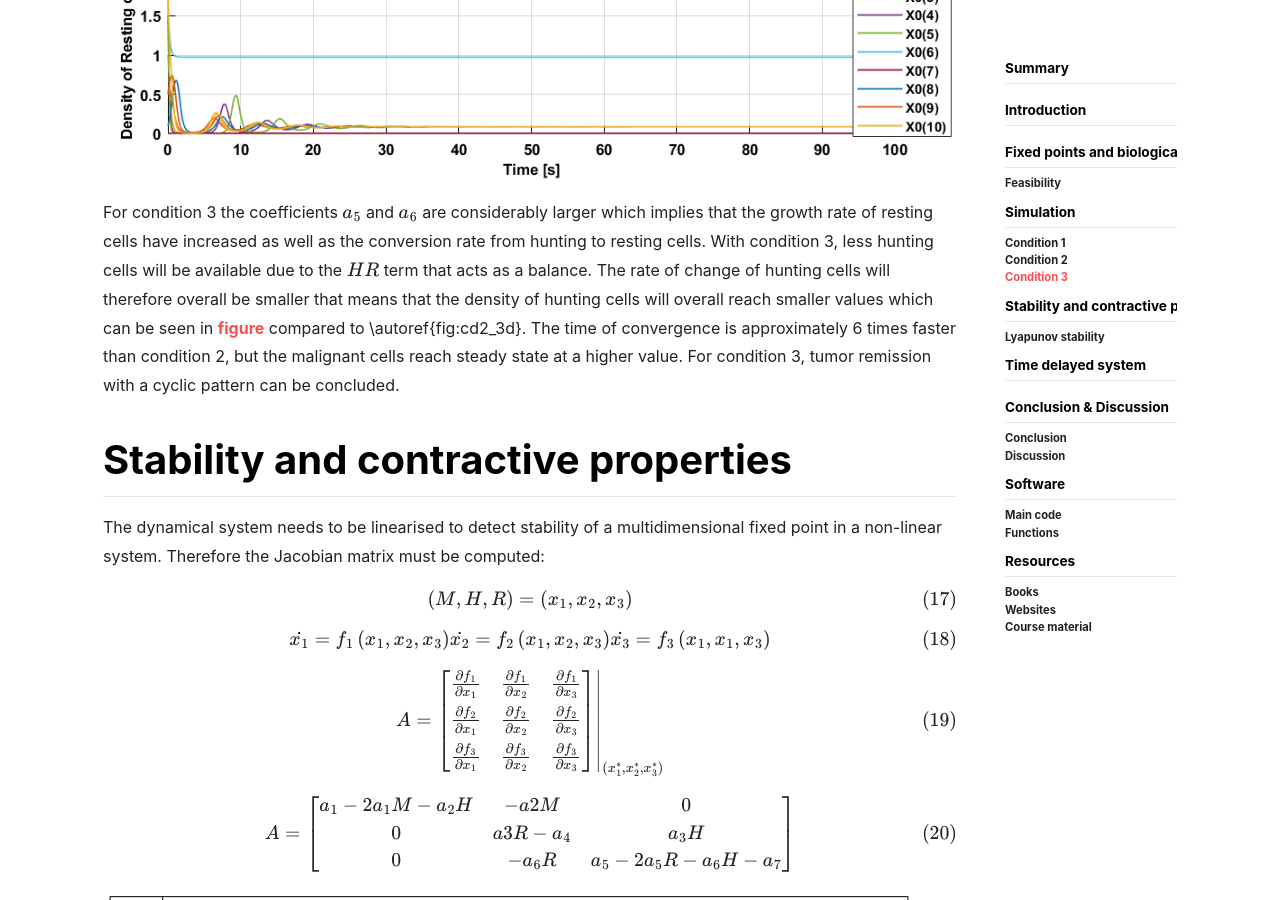
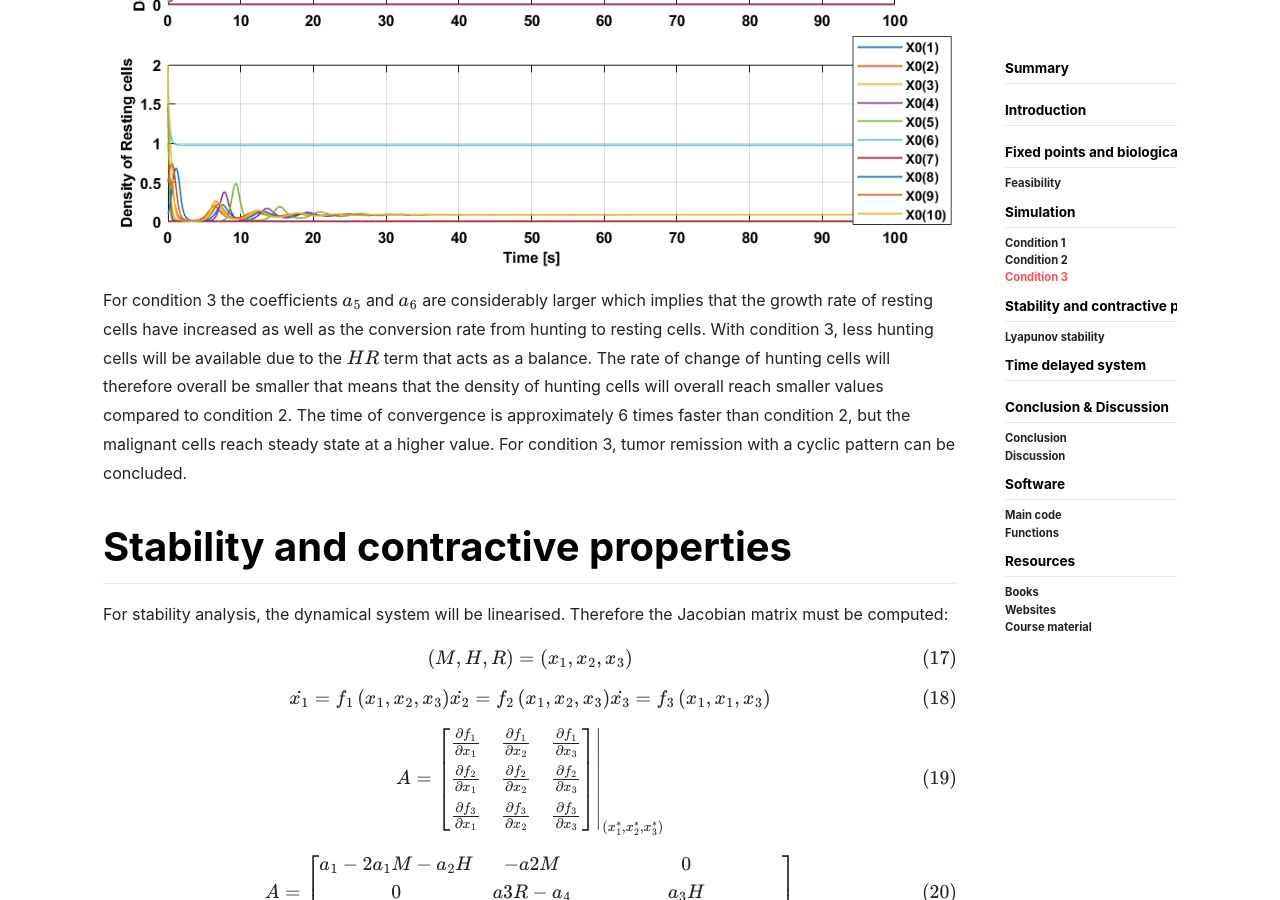
Before and after one commit to wind-m05/wind-m05.github.io, a Jekyll site: the page built from _posts/2022-11-14-Nonlinear-dynamics-Analysis-Immune-system.md, in a window 1280 px wide and 900 px high, scrolled down 10549 px. Built offline with Jekyll 4.4.1, drawn with Linux system fonts in a browser that asks for light colours; nearby versions of some CDN libraries; formulas are drawn with MathJax 3; some of the changed text lies outside the part shown.

Commit message:
all text updated

```diff
--- a/_posts/2022-11-14-Nonlinear-dynamics-Analysis-Immune-system.md
+++ b/_posts/2022-11-14-Nonlinear-dynamics-Analysis-Immune-system.md
@@ -9,7 +9,7 @@ mathjax_autoNumber: true
 
 
 # Summary
-
+The goal of this project is to gain insight into the dynamic behavior of the immune system. Check stability of fixed points via Lyapunov stability analysis. Simulation with the use of MATLAB have been performed for the original system as well as the time-delayed system. Three clinical conditions are given and the response of the immune system is determined for each of them via simulation with use of MATLAB. For condition 3 also a time-delayed system is simulated for which a Hopf bifurcation is determined. All feasible fixed points in all clinical conditions where all asymptotically stable.
 # Introduction
 <!-- This project was part of the course 'Modeling dynamics' (5SCA0) which was the first modeling course that focussed on non-linear systems. The content of the course was mainly mathematical and therefore not specific towards any engineering field. Examples in mechanical/electrical and chemical engineering have been proposed by defining the dynamic behavior with use of [port-Hamiltonian models](https://www.math.rug.nl/arjan/DownloadPublicaties/ICMvanderSchaft.pdf). -->
 Understanding the interaction between malignant cells and the immune system of an organism deserves quite some attention. A system theoretic perspective on this understanding proves quite useful for studying the dynamic features of tumor growth and to understand the implication on specific treatments. In fact, such a perspective brings valuable insight in some key mechanisms that are used in immunology, oncology and cancer biology. This will be the purpose of this project. The system of nonlinear coupled differential equations are given by:
@@ -197,13 +197,11 @@ These initial conditions yield a solid exploration of the vector field, without
 
 ## Condition 1
 
-![condition13d](/assets/images/modeling-dynamics/condition1.png){#fig:label}
+![condition13d](/assets/images/modeling-dynamics/condition1.png)
 
 ![condition12d](/assets/images/modeling-dynamics/condition1_2d.png)
 
-See [@fig:label].
-
-The time trajectories of initial condition $$x_0(1)$$ and $$x_0(7)$$ converge towards fixed point $$E^*_1$$ and the trajectories of initial conditions $$x_0(6)$$ converges towards fixed point $$E^*_2$$, these are special cases and for that reason also hand picked, because it shows that once the tuple $$(M,H,R)$$ starts on the M axis, it stays on the M axis. Similarly, once $$(M,H,R)$$ starts on the $$(M,0,R)$$ plane it converges towards fixed point $$E^*_2$$. Every other initial condition spirals towards the fixed point $$E^*_3$$, which implies tumor remission in a cyclic pattern.
+Condition 1 inherent coefficients that are by definition not biologically feasible, because the $$\frac{a_4}{a_3}+\frac{a_7}{a_5} < 1$$ inequality does not hold. This implies that condition 1 is not possible and it therefore also causes a fixed point to be excluded from the set $\mathcal{P}$. If the set of conditions were possible, tumor dormancy can be concluded, because a steady state is reached where the malignant, hunting and resting cells remain constant.
 
 ## Condition 2
 
@@ -219,12 +217,12 @@ The time trajectories of initial condition $$x_0(1)$$ and $$x_0(7)$$ converge to
 
 ![condition32d](/assets/images/modeling-dynamics/condition3_2d.png)
 
-For condition 3 the coefficients $a_5$ and $a_6$ are considerably larger which implies that the growth rate of resting cells have increased as well as the conversion rate from hunting to resting cells. With condition 3, less hunting cells will be available due to the $HR$ term that acts as a balance. The rate of change of hunting cells will therefore overall be smaller that means that the density of hunting cells will overall reach smaller values which can be seen in [figure](condition33d) compared to \autoref{fig:cd2_3d}. The time of convergence is approximately 6 times faster than condition 2, but the malignant cells reach steady state at a higher value. For condition 3, tumor remission with a cyclic pattern can be concluded.
+For condition 3 the coefficients $a_5$ and $a_6$ are considerably larger which implies that the growth rate of resting cells have increased as well as the conversion rate from hunting to resting cells. With condition 3, less hunting cells will be available due to the $HR$ term that acts as a balance. The rate of change of hunting cells will therefore overall be smaller that means that the density of hunting cells will overall reach smaller values compared to condition 2. The time of convergence is approximately 6 times faster than condition 2, but the malignant cells reach steady state at a higher value. For condition 3, tumor remission with a cyclic pattern can be concluded.
 
 
 # Stability and contractive properties
 
-The dynamical system needs to be linearised to detect stability of a multidimensional fixed point in a non-linear system. Therefore the Jacobian matrix must be computed:
+For stability analysis, the dynamical system will be linearised. Therefore the Jacobian matrix must be computed:
 
 $$
 (M, H, R)=(x_1, x_2, x_3)
@@ -259,7 +257,7 @@ A=
 $$
 
 
-![placeholder](/assets/images/modeling-dynamics/stability_fp.png)
+![stability_fp](/assets/images/modeling-dynamics/stability_fp.png)
 
 ## Lyapunov stability
 
@@ -332,10 +330,11 @@ There are 2 bifurcation values that are of interest in this time delayed model.
 ![timedelayed2d](/assets/images/modeling-dynamics/time_delayed.png)
 
 # Conclusion & Discussion
+## Conclusion
+Considerable insight into the dynamic behavior of the immune system has been obtained. Depending on the clinical conditions $a_1,...a_7$ biological feasibility can be ensured. For all conditions, the biologically feasible fixed points where asymptotically stable. The only case where asymptotic stability was not ensured is for the time delayed system. In that case, the response is always delayed which results in a limit cycle. The behavior change from asymptotic stability into a limit cycle can be classified as a Hopf bifurcation.
 
-## Conclusion
 ## Discussion
-
+Stabilization of the system is not necessary, because the system itself is already asymptotically stable. However, if the dynamics change over time the complete system can be stabilized by linearising around an operating point. Converting the dynamic model into state-space format and check whether the state space is [stabilizable](https://en.wikipedia.org/wiki/Controllability#:~:text=admissible%20system%20behavior.-,Stabilizability,made%20to%20have%20stable%20dynamics.). Define a control law $\omega = -K\xi$ for which $A-BK$ is [Hurwitz](https://en.wikipedia.org/wiki/Hurwitz_matrix) to obtain asymptotic stability.
 
 # Software
 ## Main code
```
